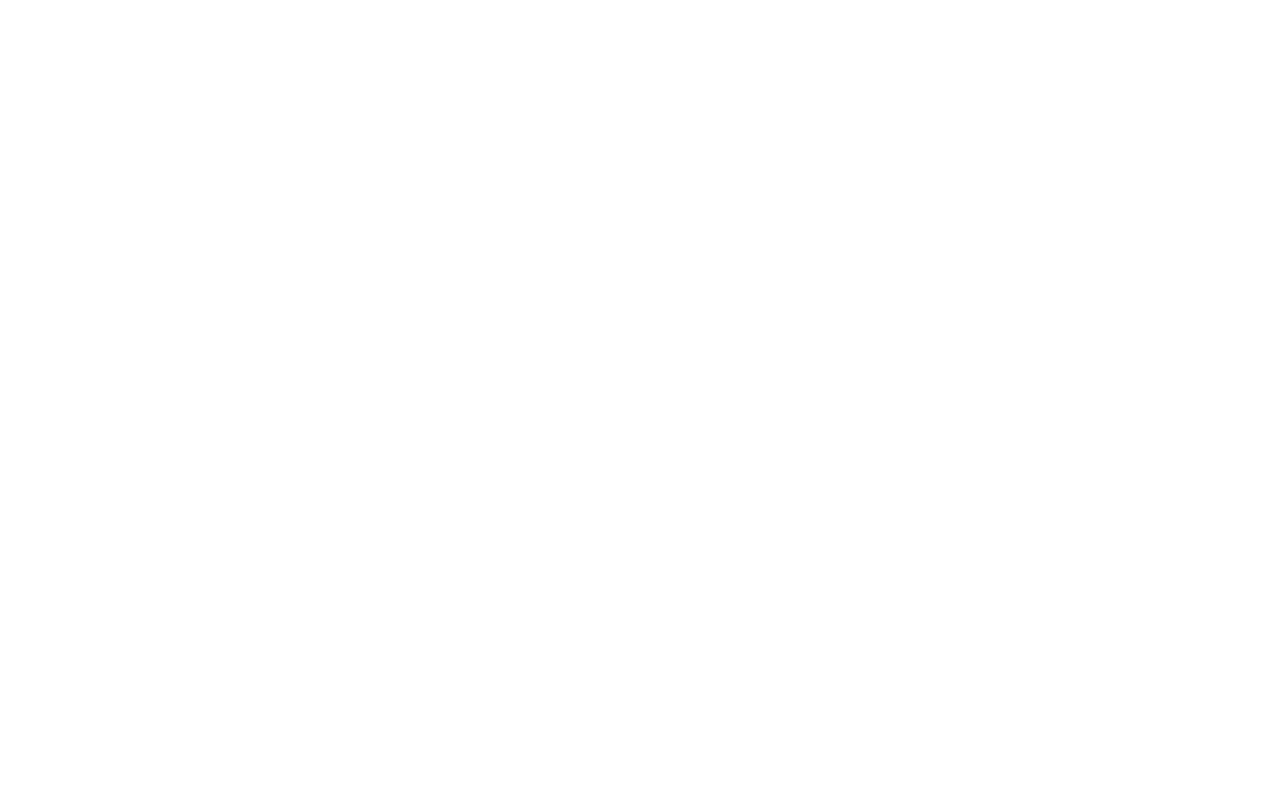
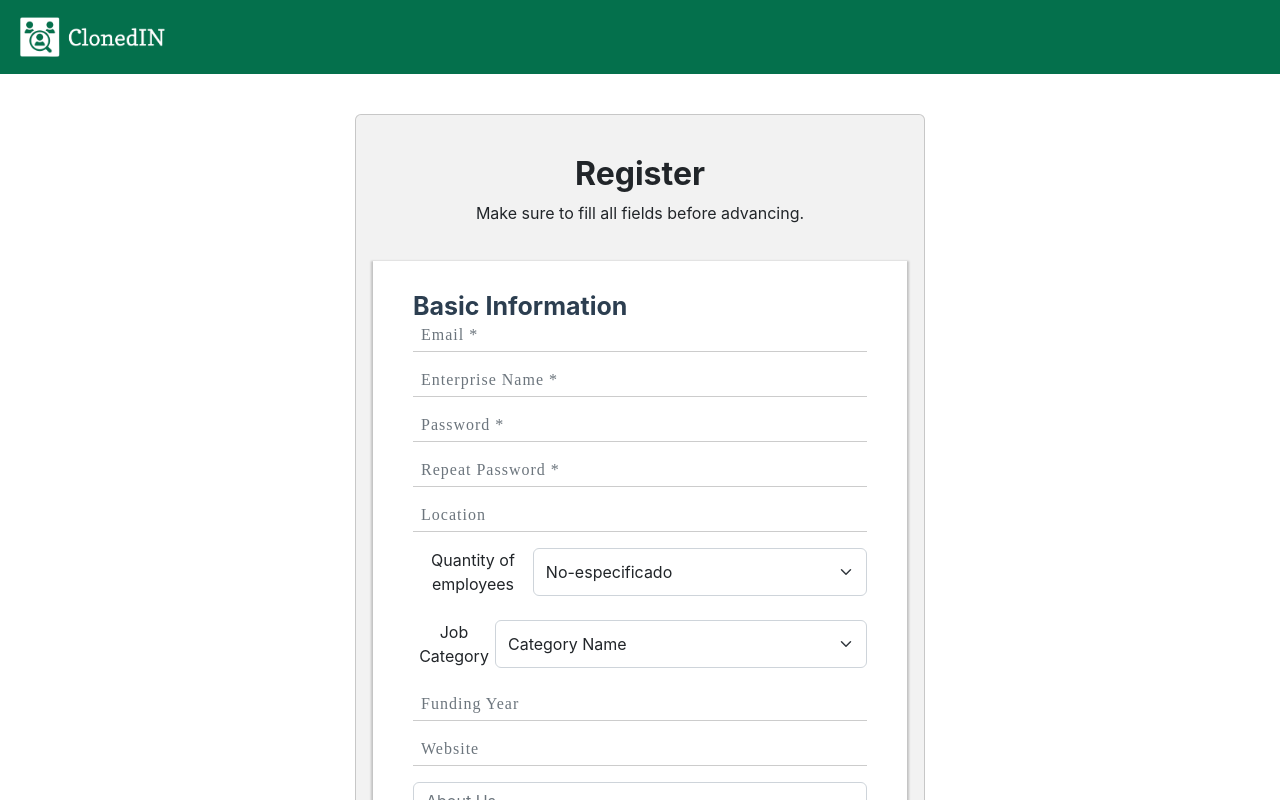
Before and after one commit to AgusMattiussi/ClonedIn, a React (Create React App) app in the folder frontend/: page /registerEnterprise in a window 1280 px wide. Before the commit this address had no page. Shown: the top 800 px of the page. Built offline with nearby package versions, Linux system fonts and the light colour scheme.

Commit message:
add entreprise register form

```diff
--- a/frontend/src/App.tsx
+++ b/frontend/src/App.tsx
@@ -21,7 +21,7 @@
           <Route path="/registerUser" element= {
               <RegisterUser/>
             } />
-          <Route path="/registerUser" element= {
+          <Route path="/registerEnterprise" element= {
             <RegisterEnterprise/>
           } />
         </Routes>
--- a/frontend/src/header.tsx
+++ b/frontend/src/header.tsx
@@ -13,11 +13,11 @@
   return (
     <>
       <Navbar className="custom-header">
-        <Container>
+        <div className="m-1 w-100 d-flex px-3">
           <Navbar.Brand href="/">
             <img src={logo} alt="" height="40" className="d-inline-block align-top" />
           </Navbar.Brand>
-        </Container>
+        </div>
       </Navbar>
     </>
   )
--- a/frontend/src/navbar.tsx
+++ b/frontend/src/navbar.tsx
@@ -34,8 +34,8 @@
               My Applications
             </Nav.Link>
           </Nav>
-          <Button href="/home" variant="outline-success">
-            <Icon.BoxArrowRight color="white" size={25} />\ Log out
+          <Button href="/login" variant="outline-success">
+            <Icon.BoxArrowRight color="white" size={25}/> Log out
           </Button>
         </Navbar.Collapse>
       </div>
--- a/frontend/src/registerEnterprise.tsx
+++ b/frontend/src/registerEnterprise.tsx
@@ -10,6 +10,81 @@
   return (
     <div>
     <Header/>
+    <div className="d-flex justify-content-between mt-2">
+        <Container>
+        <div className="row justify-content-center mt-0">
+            <div className="col-11 col-sm-9 col-md-7 col-lg-6 p-0 mt-3 mb-2">
+            <Card className="custom-card px-0 pt-4 pb-0 mt-3 mb-3">
+            <h2 className="text-center p-0 mt-3 mb-2"><strong>Register</strong></h2>
+            <p>Make sure to fill all fields before advancing.</p>
+            <div className="row">
+                        <div className="col-md-12 mx-0">
+    <Form className='msform'>
+        <div className="form-card">
+        <h2 className="fs-title">Basic Information</h2>
+      <Form.Group className="mb-3" controlId="formBasicEmail">
+        <Form.Control className='input' type="email" placeholder="Email *" />
+      </Form.Group>
+      <Form.Group className="mb-3" controlId="formBasicName">
+        <Form.Control className='input' type="name" placeholder="Enterprise Name *" />
+      </Form.Group>
+      <Form.Group className="mb-3" controlId="formBasicPassword">
+        <Form.Control className='input' type="password" placeholder="Password *" />
+      </Form.Group>
+      <Form.Group className="mb-3" controlId="formBasicCheckPassword">
+        <Form.Control className='input' type="check_password" placeholder="Repeat Password *" />
+      </Form.Group>
+      <Form.Group className="mb-3" controlId="formBasicLocation">
+        <Form.Control className='input' type="location" placeholder="Location" />
+      </Form.Group>
+      <div className="d-flex mb-4">
+        <label className="area">Quantity of employees</label>
+        <Form.Select className="selectFrom" aria-label="Default select example">
+        <option value="No-especificado">No-especificado</option>
+        <option value="1-10">1-10</option>
+        <option value="11-50">11-50</option>
+        <option value="51-100">51-100</option>
+        <option value="101-200">101-200</option>
+        <option value="201-500">201-500</option>
+        <option value="501-1000">501-1000</option>
+        <option value="1001-5000">1001-5000</option>
+        <option value="5001-10000">5001-10000</option>
+        <option value="10000+">10001+</option>
+        </Form.Select>
+      </div>
+      <div className="d-flex mb-4">
+        <label className="area">Job Category</label>
+        <Form.Select className="selectFrom" aria-label="Default select example">
+          {/* TODO: agregar for con las categories pasadas de la API*/}
+          <option value="category">Category Name</option>
+        </Form.Select>
+      </div>
+      <Form.Group className="mb-3" controlId="formBasicYear">
+        <Form.Control className='input' type="Year" placeholder="Funding Year" />
+      </Form.Group>
+      <Form.Group className="mb-3" controlId="formBasicWebsite">
+        <Form.Control className='input' type="Website" placeholder="Website" />
+      </Form.Group>
+      <Form.Group className="mb-3" controlId="exampleForm.ControlTextarea1">
+        <Form.Control placeholder='About Us' as="textarea" rows={3} />
+      </Form.Group>
+      </div>
+      <p>(*) Fields are required.</p>
+      {/* TODO: arreglar el metodo de link porque href es ilegal - funciona though*/}
+      <Button href="/discoverProfiles" variant="success" type="submit"><strong>Register</strong></Button>
+    </Form>
+    <div className="row">
+    <div className="col mt-2 mb-2">
+    <Button href="/login" variant="outline-secondary" type="submit"><strong>return</strong></Button>
+    </div>
+    </div>
+    </div>
+    </div>
+    </Card>
+    </div>
+    </div>
+    </Container>
+    </div>
     </div>
     );
 }
--- a/frontend/src/registerUser.tsx
+++ b/frontend/src/registerUser.tsx
@@ -29,16 +29,16 @@
         <Form.Control className='input' type="name" placeholder="Name *" />
       </Form.Group>
       <Form.Group className="mb-3" controlId="formBasicPassword">
-        <Form.Control className='input' type="password" placeholder="Password" />
+        <Form.Control className='input' type="password" placeholder="Password *" />
       </Form.Group>
       <Form.Group className="mb-3" controlId="formBasicCheckPassword">
-        <Form.Control className='input' type="check_password" placeholder="Repeat Password" />
+        <Form.Control className='input' type="check_password" placeholder="Repeat Password *" />
       </Form.Group>
       <Form.Group className="mb-3" controlId="formBasicLocation">
-        <Form.Control className='input' type="location" placeholder="Location *" />
+        <Form.Control className='input' type="location" placeholder="Location" />
       </Form.Group>
       <Form.Group className="mb-3" controlId="formBasicPosition">
-        <Form.Control className='input' type="position" placeholder="Position *" />
+        <Form.Control className='input' type="position" placeholder="Position" />
       </Form.Group>
       <div className="d-flex mb-4">
         <label className="area">Education Level</label>
```
